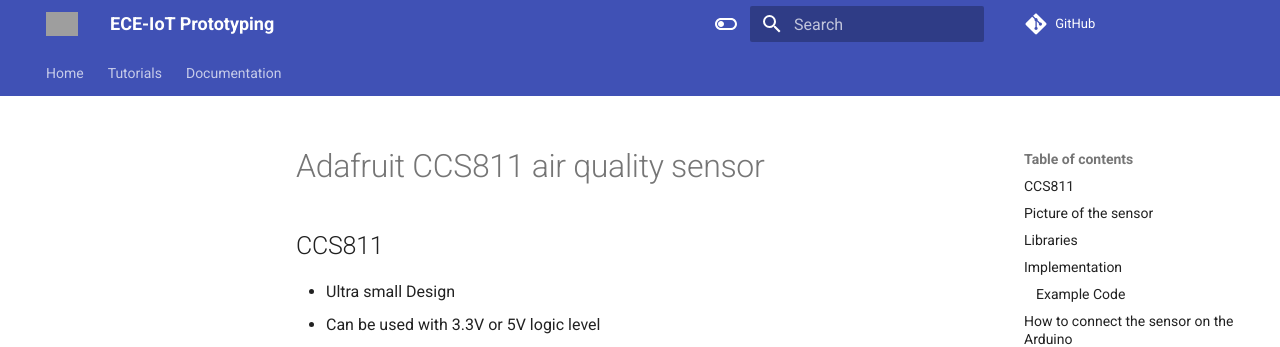
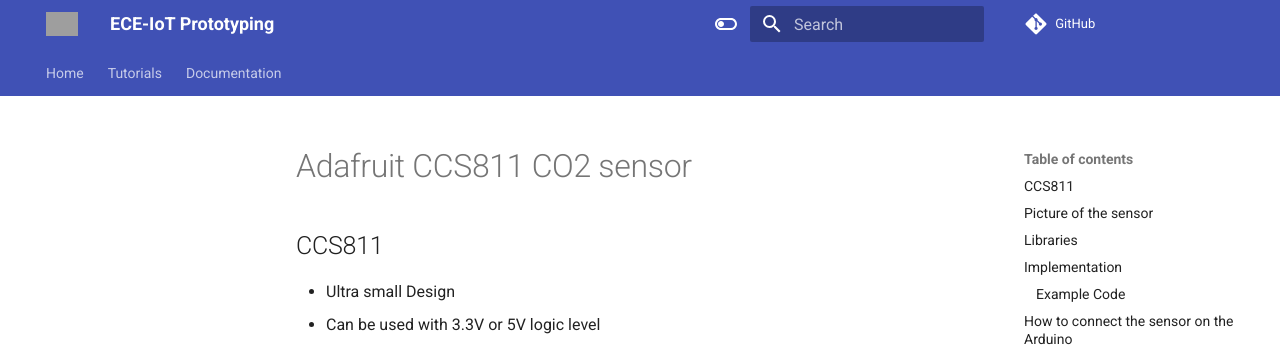
Before and after one commit to ECE-IoT/Prototyping, an MkDocs documentation site: the page built from docs/src/hardware/CO2/CCS881.md, in a window 1280 px wide and 900 px high. Shown: the top 347 px of the window. Built offline with MkDocs 1.6.1 and Material for MkDocs 9.7.7, drawn with Linux system fonts in a browser that asks for light colours; comment, search, counter and statistics services are not loaded; grey boxes are pictures that could not be loaded.

Commit message:
FIX CCS811 titel

```diff
--- a/docs/src/hardware/CO2/CCS881.md
+++ b/docs/src/hardware/CO2/CCS881.md
@@ -1,4 +1,4 @@
-# Adafruit CCS811 air quality sensor
+# Adafruit CCS811 CO2 sensor
 
 ## CCS811
 
```
